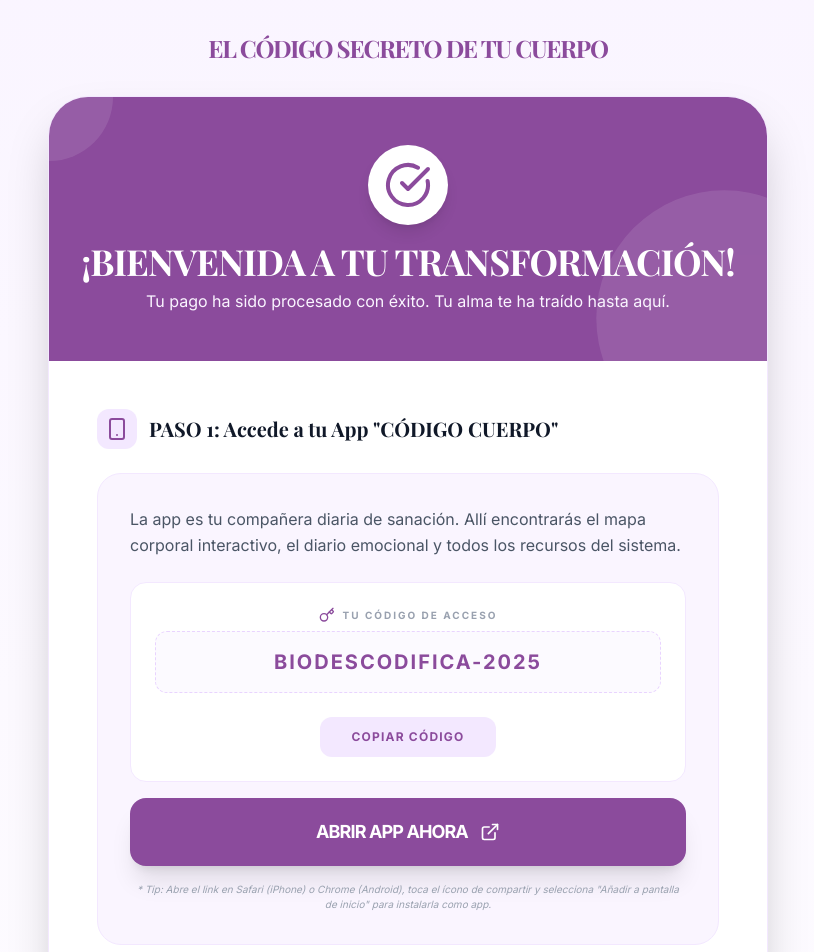
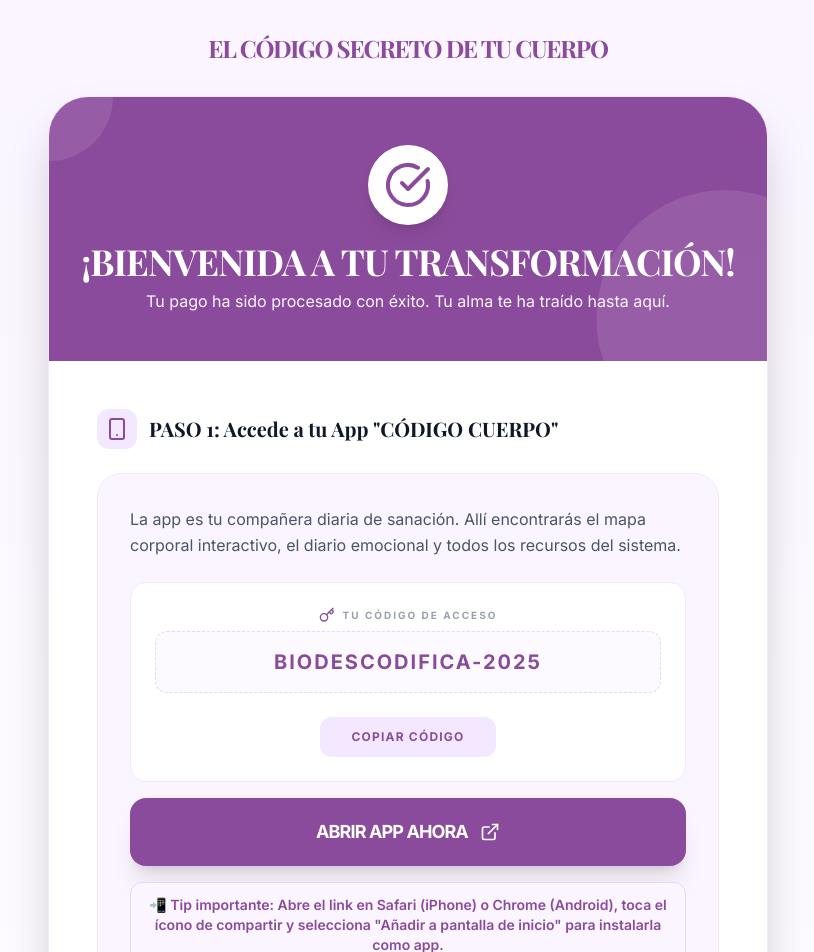
Before and after one commit to sandramon2412-png/tubiodescodificacion, a React (Vite) app: page /gracias in a window 1280 px wide. Shown: the top 952 px of the page, without its empty margins (232-1046 px from the left). Built offline with nearby package versions, Linux system fonts and the light colour scheme; a web font is replaced by a local one.

Commit message:
feat: make tip text more visible on thank you page

```diff
--- a/ThankYou.tsx
+++ b/ThankYou.tsx
@@ -111,9 +111,11 @@ const ThankYou: React.FC = () => {
                     <ExternalLink className="w-5 h-5" />
                   </a>
 
-                  <p className="text-[10px] text-gray-400 text-center font-medium italic">
-                    * Tip: Abre el link en Safari (iPhone) o Chrome (Android), toca el ícono de compartir y selecciona "Añadir a pantalla de inicio" para instalarla como app.
-                  </p>
+                  <div className="bg-purple-50 border border-purple-200 rounded-xl px-4 py-3 text-center">
+                    <p className="text-sm text-[#8B4B9C] font-semibold">
+                      📲 Tip importante: Abre el link en Safari (iPhone) o Chrome (Android), toca el ícono de compartir y selecciona "Añadir a pantalla de inicio" para instalarla como app.
+                    </p>
+                  </div>
                 </div>
               </div>
             </section>
```
